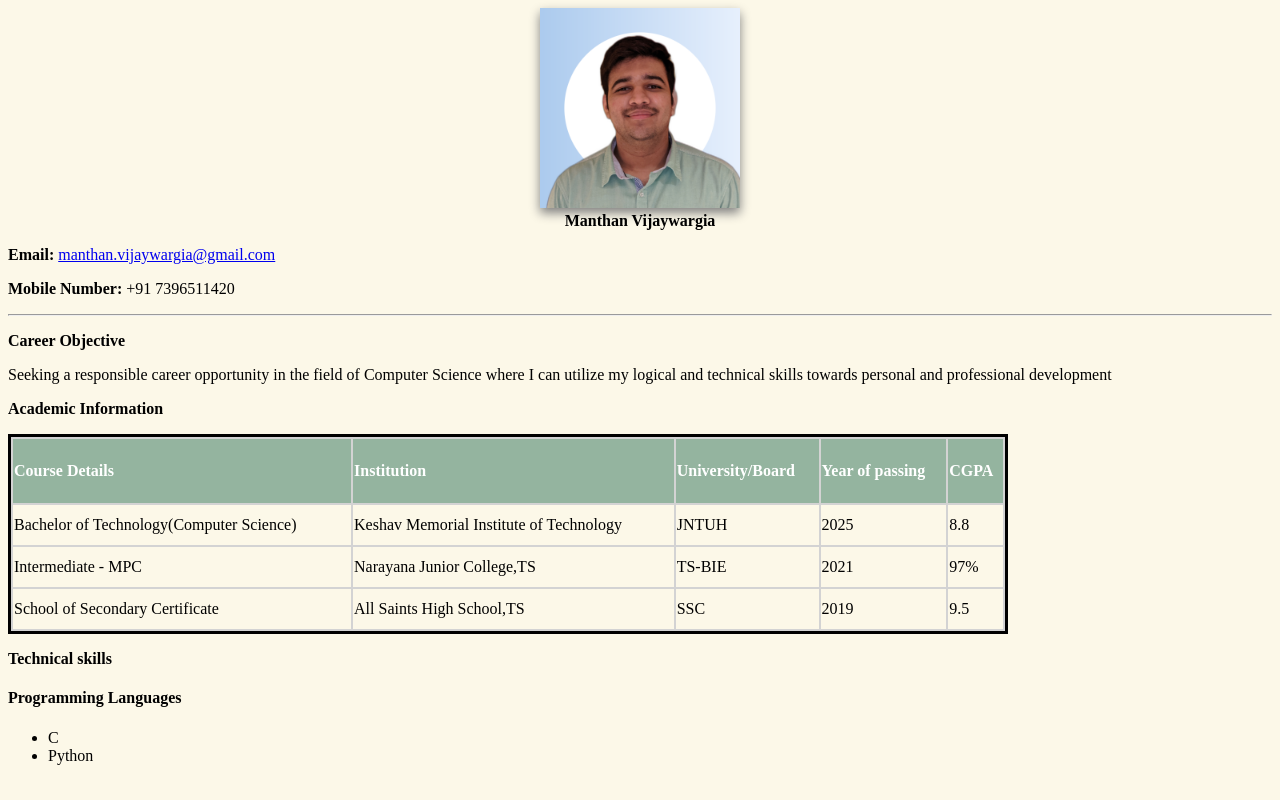
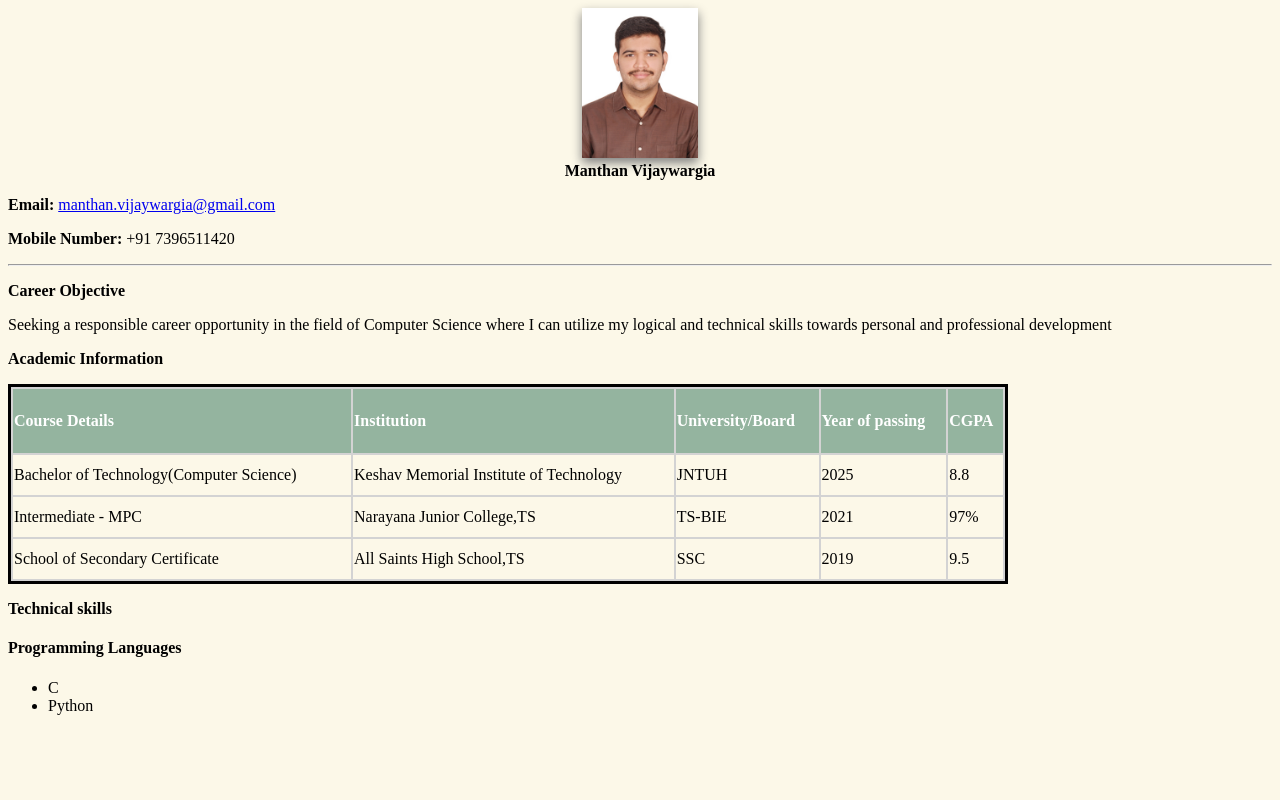
Before and after one commit to manthanvw/Assignment_1, a plain HTML site: page index.html in a window 1280 px wide. Drawn offline with Linux system fonts and the light colour scheme.

Commit message:
Add files via upload

```diff
--- a/index.html
+++ b/index.html
@@ -8,7 +8,7 @@
 </head>
 <body style="background-color: rgb(252,248,232);">
     <center>
-        <img style= "background-color:#FFF;box-shadow: 0 5px 10px grey;" src="./Manthan.png" height = 200>
+        <img style= "background-color:#FFF;box-shadow: 0 5px 10px grey;" src="./Manthan.jpg" height = 150>
     </center>
 
     <center>
```
Also changed, not shown: Manthan.jpg (added).
